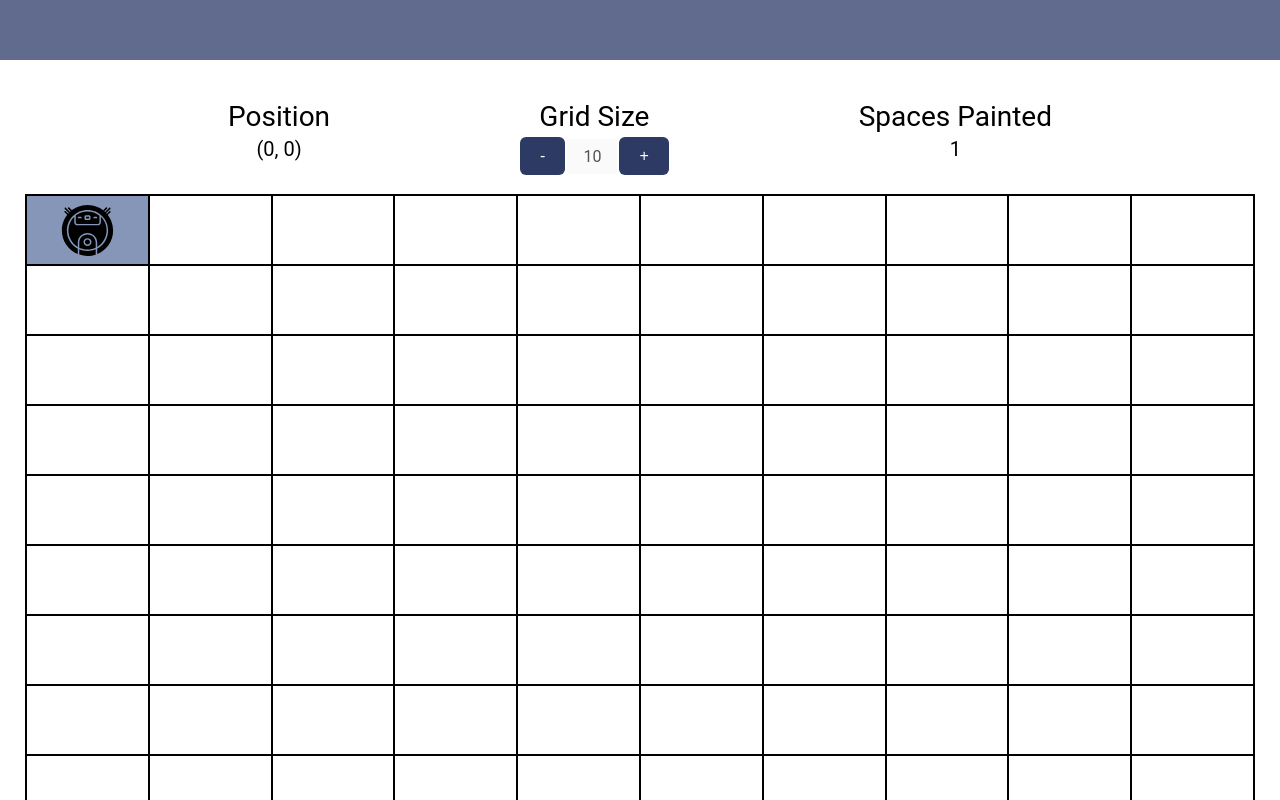
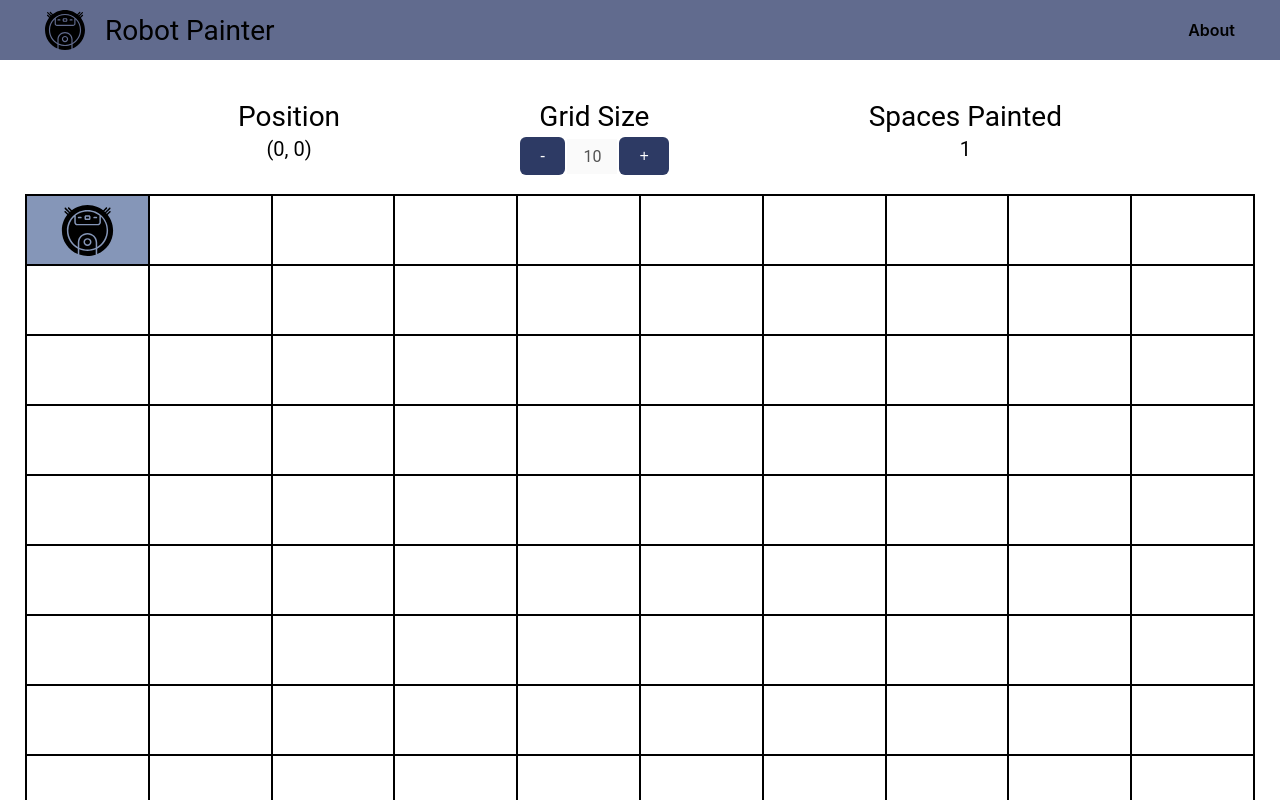
Before and after one commit to Paleczny/robot-painter, a React (Vite) app: page / in a window 1280 px wide. Shown: the top 800 px of the page. Built offline with nearby package versions, Linux system fonts and the light colour scheme.

Commit message:
feature/navigation-bar add navigation bar to header

```diff
--- a/src/components/Button/PrimaryButton.tsx
+++ b/src/components/Button/PrimaryButton.tsx
@@ -7,8 +7,10 @@ interface ButtonProps {
     [x: string]: any,
 }
 
-export default function PrimaryButton(props: PropsWithChildren<ButtonProps>) {
+function PrimaryButton(props: PropsWithChildren<ButtonProps>) {
     return (
         <button className="primary-button" {...props} onClick={props.onClick}>{props.children}</button>
     )
 }
+
+export default PrimaryButton;
--- a/src/components/Footer/Footer.tsx
+++ b/src/components/Footer/Footer.tsx
@@ -4,11 +4,9 @@
  * This component represents the footer of the application.
  * It displays a simple footer with some text content.
  */
-import React from 'react';
-
 import './Footer.scss'
 
-const Footer: React.FC = () => {
+function Footer() {
 
     return (
         <footer>
--- a/src/components/Header/Header.scss
+++ b/src/components/Header/Header.scss
@@ -7,3 +7,40 @@ header {
   padding-block: 10px;
   background-color: $robot-blue-400;
 }
+
+.header-container {
+  display: flex;
+  justify-content: space-between;
+  padding: 25px;
+}
+
+img {
+  width: 40px;
+}
+
+span {
+  @extend .robot-text-medium;
+  margin-left: 20px;
+}
+
+.navigation {
+  text-decoration: none;
+  color: $robot-black-100;
+  font-weight: 600;
+  padding: 5px 20px;
+}
+
+.page-navigation {
+  @extend .navigation;
+
+  &:hover {
+    color: $robot-black-200;
+    text-decoration: underline;
+  }
+}
+
+.header-navigation {
+  @extend .navigation;
+  display: flex;
+  align-items: center;
+}
--- a/src/components/Header/Header.tsx
+++ b/src/components/Header/Header.tsx
@@ -4,14 +4,24 @@
  * This component represents the header of the application.
  * Currently, it's a simple header element with no additional content.
  */
-import React from 'react';
+import {NavLink} from "react-router-dom";
 
-import './Header.scss';
+import Vacuum from "/vacuum.svg"
 
-const Header: React.FC = () => {
+import "./Header.scss";
+
+function Header() {
 
     return (
-        <header />
+        <header className="header-container">
+            <NavLink className="header-navigation" to="/">
+                <img src={Vacuum} alt=''/>
+                <span>Robot Painter</span>
+            </NavLink>
+            <nav>
+                <NavLink className="page-navigation" to="/about">About</NavLink>
+            </nav>
+        </header>
     )
 }
 
--- a/src/components/Layout/Layout.tsx
+++ b/src/components/Layout/Layout.tsx
@@ -4,8 +4,6 @@
  * This component serves as the primary layout structure for the application.
  * It wraps the application content with a header, main content area, and footer.
  */
-
-import React from 'react';
 import {Outlet} from 'react-router-dom';
 
 import Footer from '../Footer/Footer.tsx';
@@ -13,7 +11,7 @@ import Header from '../Header/Header.tsx';
 
 import './Layout.scss'
 
-const Layout: React.FC = () => {
+function Layout() {
 
     return (
         <div className="site-wrapper">
--- a/src/components/RobotController/RobotController.tsx
+++ b/src/components/RobotController/RobotController.tsx
@@ -8,7 +8,7 @@ interface RobotControllerProps {
     onMove: (direction: string) => void;
 }
 
-const RobotController = ({onMove}: RobotControllerProps) => {
+function RobotController({onMove}: RobotControllerProps) {
 
     useEffect(() => {
         function downHandler(key: KeyboardEvent) {
--- a/src/main.tsx
+++ b/src/main.tsx
@@ -2,6 +2,8 @@ import React from 'react'
 import ReactDOM from 'react-dom/client'
 import {createBrowserRouter, RouterProvider} from "react-router-dom";
 
+import About from "./pages/About/About.tsx";
+import ErrorPage from "./pages/Error/ErrorPage.tsx";
 import Home from './pages/Home/Home.tsx'
 import Layout from "./components/Layout/Layout.tsx";
 
@@ -9,15 +11,22 @@ import './index.css'
 
 const routes = createBrowserRouter([{
     path: "/",
-    element: <Layout />,
-    children: [{
-        path: "/",
-        element: <Home />
-    }]
+    errorElement: <ErrorPage/>,
+    element: <Layout/>,
+    children: [
+        {
+            path: "/",
+            element: <Home/>
+        },
+        {
+            path: "about",
+            element: <About/>
+        }
+    ]
 }])
 
 ReactDOM.createRoot(document.getElementById('root')!).render(
-  <React.StrictMode>
-    <RouterProvider router={routes}></RouterProvider>
-  </React.StrictMode>,
+    <React.StrictMode>
+        <RouterProvider router={routes}></RouterProvider>
+    </React.StrictMode>,
 )
--- /dev/null
+++ b/src/pages/About/About.tsx
@@ -0,0 +1,9 @@
+function About() {
+    return (
+        <div>
+            About
+        </div>
+    )
+}
+
+export default About;
--- /dev/null
+++ b/src/pages/Error/ErrorPage.tsx
@@ -0,0 +1,7 @@
+function ErrorPage(){
+    return (
+        <h1>Page Not Found!</h1>
+    )
+}
+
+export default ErrorPage;
```
